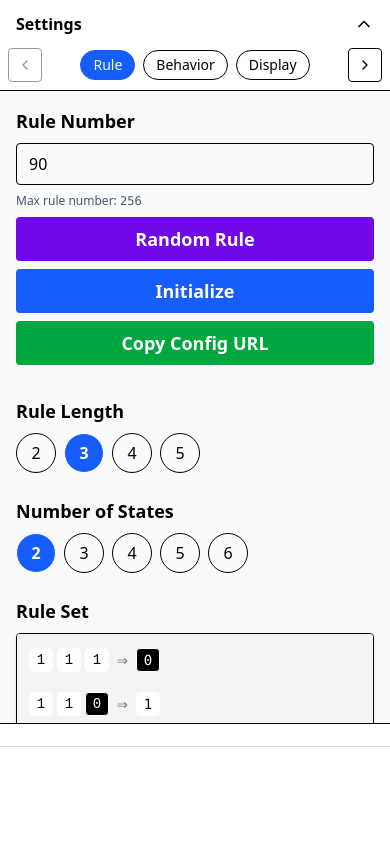
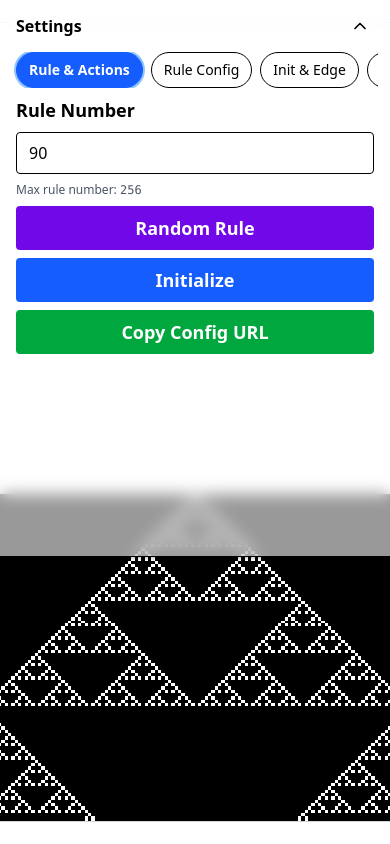
Before and after one commit to twohiccups/celluar-automata, a Next.js app: page / in a window 390 px wide. Shown: the top 844 px of the page. Built offline with nearby package versions, Linux system fonts and the light colour scheme.

Commit message:
feat: mobile controls layout

```diff
--- a/src/app/components/ControlPanel.tsx
+++ b/src/app/components/ControlPanel.tsx
@@ -9,7 +9,6 @@ import LogicalWidthSelector from './LogicalWidthSelector';
 import EdgeModeSelector from './EdgeModeSelector';
 import InitializationSelector from './InitializationSelector';
 import ScrollSpeedSelector from './ScrollSpeedSelector';
-
 
 
 export default function ControlPanel() {
--- a/src/app/components/MobileControls.tsx
+++ b/src/app/components/MobileControls.tsx
@@ -1,254 +1,182 @@
 'use client';
 
-import { useState } from 'react';
+import { useEffect, useRef, useState } from 'react';
 
 import RuleInput from '@/app/components/RuleInput';
 import { ExportConfigButton } from '@/app/components/ExportConfigButton';
 import RuleConfigSelectors from '@/app/components/RuleConfigSelectors';
-import SectionTitle from '@/app/components/SectionTitle';
+import RuleEditor from '@/app/components/RuleEditor';
 import { ColorThemeSelector } from '@/app/components/ColorThemeSelector';
-import RuleEditor from '@/app/components/RuleEditor';
+
+import InitializationSelector from '@/app/components/InitializationSelector';
+import EdgeModeSelector from '@/app/components/EdgeModeSelector';
+import LogicalWidthSelector from '@/app/components/LogicalWidthSelector';
+import ScrollSpeedSelector from '@/app/components/ScrollSpeedSelector';
 
 import {
-    InitializationMode,
-    EdgeMode,
-    useCelluarContext,
-} from '@/app/contexts/CelluarContext';
-
-import { tooltips } from '@/app/tooltips';
-import { IconChevronUp, IconChevronDown, IconChevronLeft, IconChevronRight } from './Icons';
-
-
-
-// Reuse your existing small selectors
-function InitializationSelector() {
-    const { initializationMode, setInitializationMode } = useCelluarContext();
-    return (
-        <section className="space-y-2">
-            <SectionTitle title="Initialization Mode" tooltip={tooltips.initializationMode} />
-            <div className="flex flex-wrap gap-2">
-                {Object.entries(InitializationMode)
-                    .filter(([k]) => isNaN(Number(k)))
-                    .map(([label, value]) => (
-                        <button
-                            key={label}
-                            onClick={() => setInitializationMode(value as InitializationMode)}
-                            className={`px-3 py-1 border rounded ${initializationMode === value ? 'bg-blue-100 font-bold' : 'hover:bg-gray-100'
-                                }`}
-                        >
-                            {label}
-                        </button>
-                    ))}
-            </div>
-        </section>
-    );
-}
-
-function EdgeModeSelector() {
-    const { edgeMode, setEdgeMode } = useCelluarContext();
-    return (
-        <section className="space-y-2">
-            <SectionTitle title="Edge Mode" tooltip={tooltips.edgeMode} />
-            <div className="flex flex-wrap gap-2">
-                {Object.entries(EdgeMode)
-                    .filter(([k]) => isNaN(Number(k)))
-                    .map(([label, value]) => (
-                        <button
-                            key={label}
-                            onClick={() => setEdgeMode(value as EdgeMode)}
-                            className={`px-3 py-1 border rounded ${edgeMode === value ? 'bg-blue-100 font-bold' : 'hover:bg-gray-100'
-                                }`}
-                        >
-                            {label}
-                        </button>
-                    ))}
-            </div>
-        </section>
-    );
-}
-
-function LogicalWidthSelector() {
-    const { logicalWidth, setLogicalWidth, initializeState } = useCelluarContext();
-    return (
-        <section className="space-y-2">
-            <SectionTitle title="Logical Width" tooltip={tooltips.logicalWidth} />
-            <input
-                type="range"
-                min={100}
-                max={1000}
-                step={50}
-                value={logicalWidth}
-                onChange={(e) => {
-                    const v = Number(e.target.value);
-                    setLogicalWidth(v);
-                    initializeState();
-                }}
-                className="w-full"
-            />
-            <div className="text-sm text-gray-600">
-                {logicalWidth} px wide — approx. {Math.floor(logicalWidth / 4)} cells
-            </div>
-        </section>
-    );
-}
-
-function ScrollSpeedSelector() {
-    const { scrollSpeed, setScrollSpeed } = useCelluarContext();
-    const min = 1,
-        max = 150;
-    const displayedValue = max + min - scrollSpeed;
-    return (
-        <section className="space-y-2">
-            <h3 className="text-lg font-semibold">Scroll Speed</h3>
-            <div className="flex items-center gap-2">
-                <span className="text-sm text-gray-600 shrink-0">Slower</span>
-                <input
-                    type="range"
-                    min={min}
-                    max={max}
-                    step={1}
-                    value={displayedValue}
-                    onChange={(e) => {
-                        const raw = Number(e.target.value);
-                        setScrollSpeed(max + min - raw);
-                    }}
-                    className="w-full"
-                />
-                <span className="text-sm text-gray-600 shrink-0">Faster</span>
-            </div>
-        </section>
-    );
-}
+    IconChevronUp,
+    IconChevronDown,
+} from '@/app/components/Icons';
 
 export default function MobileControls() {
-    const [open, setOpen] = useState(true);
-    const [page, setPage] = useState(0);
+    const [open, setOpen] = useState(true);   // open by default
+    const [page, setPage] = useState(0);      // 0..4
+
     const pages = [
         {
-            title: 'Rule',
-            content: (
+            title: 'Rule & Actions',
+            render: () => (
                 <div className="space-y-4">
                     <RuleInput />
                     <div className="flex gap-2">
                         <ExportConfigButton />
                     </div>
+                </div>
+            ),
+        },
+        {
+            title: 'Rule Config',
+            render: () => (
+                <div className="space-y-4">
                     <RuleConfigSelectors />
                     <RuleEditor />
                 </div>
             ),
         },
         {
-            title: 'Behavior',
-            content: (
+            title: 'Init & Edge',
+            render: () => (
                 <div className="space-y-4">
                     <InitializationSelector />
                     <EdgeModeSelector />
-                    <ScrollSpeedSelector />
                 </div>
             ),
         },
         {
-            title: 'Display',
-            content: (
+            title: 'Speed & Width',
+            render: () => (
                 <div className="space-y-4">
+                    <ScrollSpeedSelector />
                     <LogicalWidthSelector />
-                    <ColorThemeSelector />
                 </div>
             ),
         },
-    ];
+        {
+            title: 'Colors',
+            render: () => <ColorThemeSelector />,
+        },
+    ] as const;
 
-    // Touch swipe detection
+    // Looping navigation
+    const last = pages.length - 1;
+    const goPrev = () => setPage((p) => (p === 0 ? last : p - 1));
+    const goNext = () => setPage((p) => (p === last ? 0 : p + 1));
+
+    // Optional swipe to change pages (content is state-switched)
     let startX = 0;
-    let deltaX = 0;
-    const onTouchStart = (e: React.TouchEvent) => {
-        startX = e.touches[0].clientX;
-    };
-    const onTouchMove = (e: React.TouchEvent) => {
-        deltaX = e.touches[0].clientX - startX;
-    };
+    let dx = 0;
+    const onTouchStart = (e: React.TouchEvent) => { startX = e.touches[0].clientX; dx = 0; };
+    const onTouchMove = (e: React.TouchEvent) => { dx = e.touches[0].clientX - startX; };
     const onTouchEnd = () => {
-        const threshold = 48;
-        if (deltaX > threshold && page > 0) setPage(page - 1);
-        else if (deltaX < -threshold && page < pages.length - 1) setPage(page + 1);
+        const t = 48;
+        if (dx > t) goPrev();
+        else if (dx < -t) goNext();
     };
 
+    // Keep the selected chip visible
+    const chipRefs = useRef<(HTMLButtonElement | null)[]>([]);
+    useEffect(() => {
+        const el = chipRefs.current[page];
+        if (el) {
+            el.scrollIntoView({ behavior: 'smooth', inline: 'center', block: 'nearest' });
+        }
+    }, [page]);
+
     return (
-        <div className="md:hidden">
-            <div className="sticky top-0 z-20 bg-white border-b">
-                <button
-                    onClick={() => setOpen(!open)}
+        <div className="md:hidden fixed inset-x-0 top-0 z-30">
+            {/* Semi-transparent, blurred panel; fixed height when open for stable layout */}
+            <div
+                className={[
+                    'mx-auto w-full bg-white/60 backdrop-blur-sm border-b shadow flex flex-col overflow-hidden transition-[height] duration-300',
+                    open ? 'h-[66vh]' : 'h-[56px]',
+                ].join(' ')}
+            >
+                {/* Header */}
+                <div
                     className="w-full flex items-center justify-between px-4 py-3"
+                    style={{ paddingTop: 'calc(env(safe-area-inset-top,0px) + 0.75rem)' }}
                 >
                     <span className="font-semibold">Settings</span>
+                    <button
+                        onClick={() => setOpen((v) => !v)}
+                        className="p-1 rounded hover:bg-black/5"
+                        aria-label={open ? 'Collapse settings' : 'Expand settings'}
+                    >
                         {open ? <IconChevronUp className="w-5 h-5" /> : <IconChevronDown className="w-5 h-5" />}
                     </button>
+                </div>
 
+                {/* Tabs row */}
                 {open && (
-                    <div className="flex items-center gap-2 px-2 pb-2">
-                        <button
-                            className="p-2 rounded border disabled:opacity-40"
-                            onClick={() => setPage(Math.max(0, page - 1))}
-                            disabled={page === 0}
-                        >
-                            <IconChevronLeft className="w-4 h-4" />
-                        </button>
-                        <div className="flex-1 overflow-hidden">
-                            <div className="flex items-center justify-center gap-2">
-                                {pages.map((p, i) => (
+                    <div className="shrink-0 flex items-center gap-2 px-3 pb-2">
+
+                        {/* Scrollable chip row */}
+                        <div className="flex-1 min-w-0">
+                            <div className="chipScroller flex gap-2 overflow-x-auto whitespace-nowrap px-1">
+                                {pages.map((p, i) => {
+                                    const active = i === page;
+                                    return (
                                         <button
                                             key={p.title}
-                                        className={`px-3 py-1 rounded-full text-sm border ${i === page
-                                            ? 'bg-blue-600 text-white border-blue-600'
-                                            : 'hover:bg-gray-100'
-                                            }`}
+                                            ref={(el) => { chipRefs.current[i] = el; }}
                                             onClick={() => setPage(i)}
+                                            aria-pressed={active}
+                                            className={[
+                                                'h-9 px-3 rounded-full border text-sm shrink-0 transition',
+                                                active
+                                                    ? 'bg-blue-600 text-white border-blue-600 ring-2 ring-blue-300 font-semibold'
+                                                    : 'bg-white/70 hover:bg-white/90',
+                                            ].join(' ')}
                                         >
                                             {p.title}
                                         </button>
-                                ))}
+                                    );
+                                })}
                             </div>
                         </div>
-                        <button
-                            className="p-2 rounded border disabled:opacity-40"
-                            onClick={() => setPage(Math.min(pages.length - 1, page + 1))}
-                            disabled={page === pages.length - 1}
+
+
+                    </div>
+                )}
+
+                {/* Content area: render ONLY the active page; scroll inside */}
+                {open && (
+                    <div
+                        className="min-h-0 flex-1 overflow-hidden"
+                        onTouchStart={onTouchStart}
+                        onTouchMove={onTouchMove}
+                        onTouchEnd={onTouchEnd}
                     >
-                            <IconChevronRight className="w-4 h-4" />
-                        </button>
+                        <div className="h-full overflow-y-auto px-4 pb-4 space-y-4">
+                            {pages[page].render()}
+                        </div>
                     </div>
                 )}
             </div>
 
-            <div
-                className={`bg-gray-50 border-b ${open ? 'max-h-[75vh]' : 'max-h-0'
-                    } overflow-hidden transition-[max-height] duration-300`}
-            >
-                <div
-                    className="relative w-full overflow-hidden"
-                    onTouchStart={onTouchStart}
-                    onTouchMove={onTouchMove}
-                    onTouchEnd={onTouchEnd}
-                >
-                    <div
-                        className="flex transition-transform duration-300"
-                        style={{
-                            transform: `translateX(-${page * 100}%)`,
-                            width: `${pages.length * 100}%`,
-                        }}
-                    >
-                        {pages.map((p) => (
-                            <div
-                                key={p.title}
-                                className="w-full shrink-0 px-4 py-4 space-y-4"
-                                style={{ width: `${100 / pages.length}%` }}
-                            >
-                                {p.content}
-                            </div>
-                        ))}
-                    </div>
-                </div>
-            </div>
+            {/* soft separator below panel */}
+            {open && <div className="h-1 w-full bg-gradient-to-b from-black/10 to-transparent pointer-events-none" />}
+
+            {/* Local-only styles to hide chip scroller scrollbars (no global CSS) */}
+            <style jsx>{`
+        .chipScroller {
+          -ms-overflow-style: none;
+          scrollbar-width: none;
+        }
+        .chipScroller::-webkit-scrollbar {
+          display: none;
+        }
+      `}</style>
         </div>
     );
 }
--- a/src/app/components/RuleConfigSelectors.tsx
+++ b/src/app/components/RuleConfigSelectors.tsx
@@ -25,7 +25,7 @@ export default function RuleConfigSelectors() {
                             key={len}
                             onClick={() => setRuleLengthAndReset(len)}
                             className={`w-10 h-10 rounded-full flex items-center justify-center border transition ${ruleLength === len
-                                ? 'bg-blue-600 text-white font-bold'
+                                ? 'bg-blue-600 text-white font-bold border-black'
                                 : 'hover:bg-gray-100'
                                 }`}
                         >
@@ -43,7 +43,7 @@ export default function RuleConfigSelectors() {
                             key={n}
                             onClick={() => setNumStatesAndReset(n)}
                             className={`w-10 h-10 rounded-full flex items-center justify-center border transition ${numStates === n
-                                ? 'bg-blue-600 text-white font-bold'
+                                ? 'bg-blue-600 text-white font-bold border-black'
                                 : 'hover:bg-gray-100'
                                 }`}
                         >
--- a/src/app/contexts/CelluarContext.tsx
+++ b/src/app/contexts/CelluarContext.tsx
@@ -137,16 +137,12 @@ export const CelluarContextProvider = ({ children }: { children: ReactNode }) =>
         setColorPalette,
     };
 
-    // Mount-only: initialize once (don't force a theme here; default palette already set or URL may override)
     useEffect(() => {
         initializeState();
-        // eslint-disable-next-line react-hooks/exhaustive-deps
     }, []);
 
-    // Re-init state when width changes (no theme changes here)
     useEffect(() => {
         initializeState();
-        // add ruleLength if you also want to re-init when neighborhood size changes
     }, [logicalWidth /*, ruleLength */]);
 
     return <CelluarContext.Provider value={value}>{children}</CelluarContext.Provider>;
```
Lines whose indentation alone changed are shown as unchanged.
